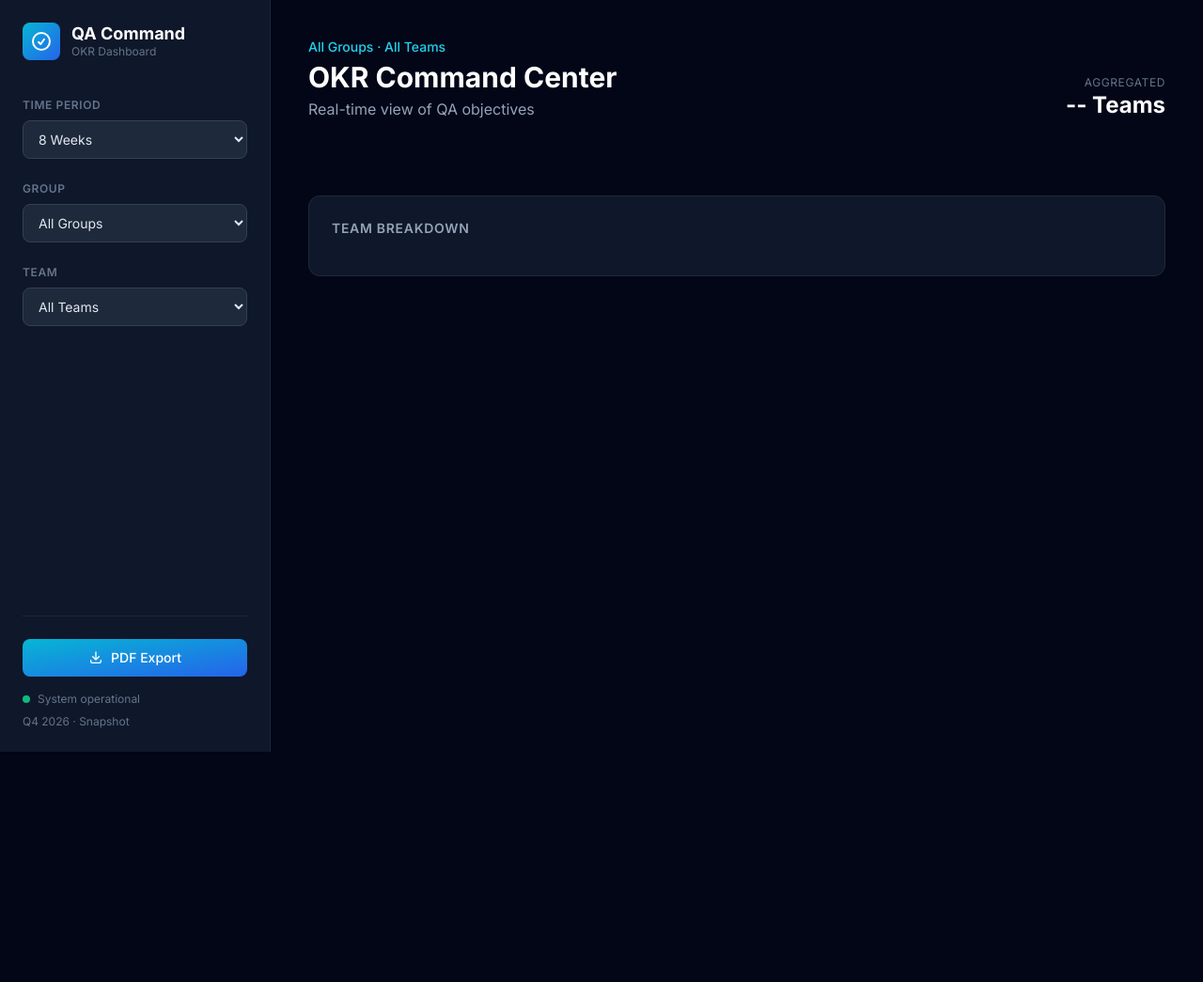
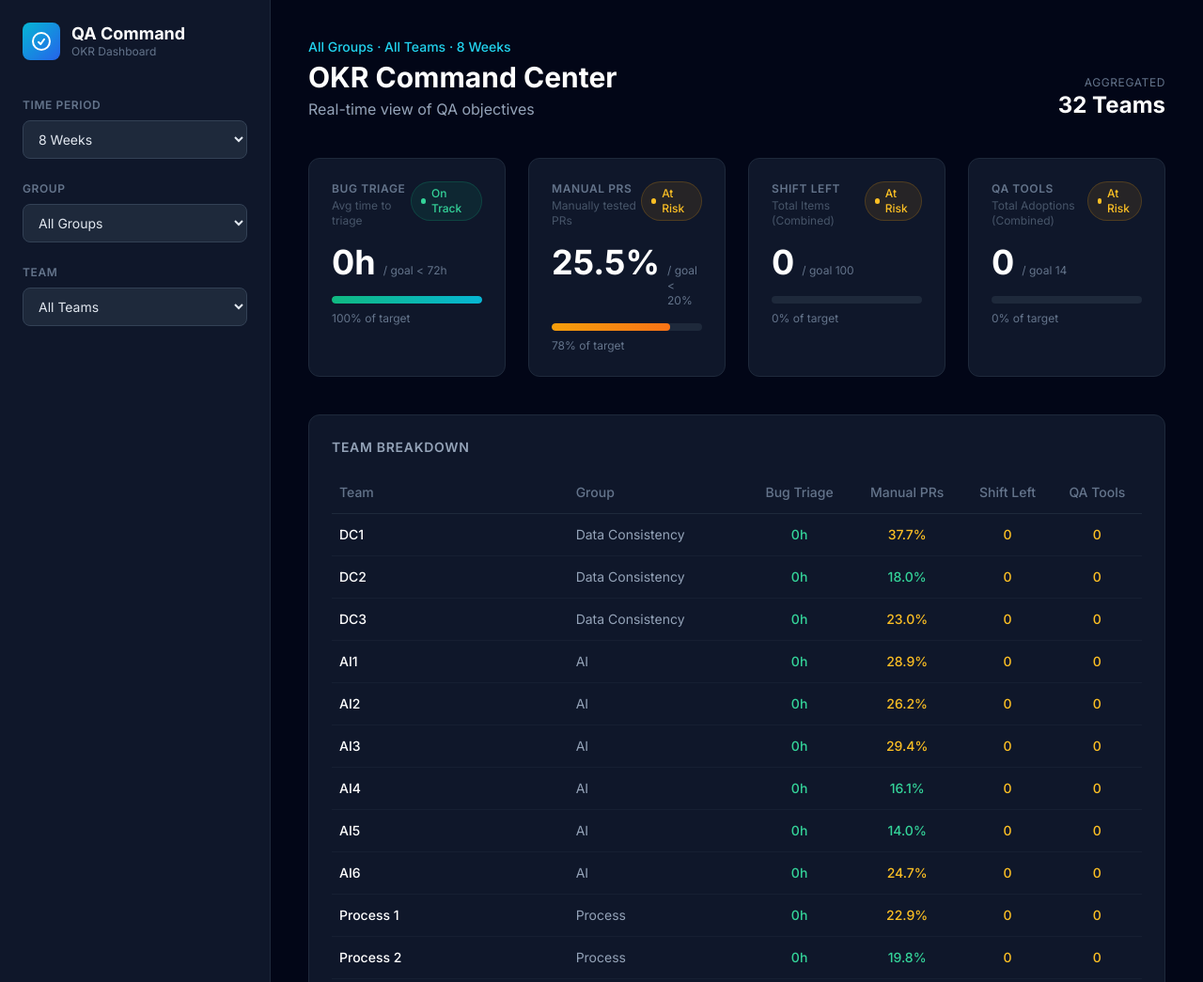
Before and after one commit to asaundersqa/qa-okr-dashboard, a plain HTML site: page index.html in a window 1280 px wide. Shown: the top 1045 px of the page at 94% size. Before the commit the page ends 800 px from the top, so only its background shows below. Drawn offline with nearby package versions, Linux system fonts and the light colour scheme.

Commit message:
Update index.html

```diff
--- a/index.html
+++ b/index.html
@@ -101,7 +101,7 @@
       <div class="overflow-x-auto">
         <table class="w-full text-sm">
           <thead>
-            <tr class="text-left text-slate-500 border-b border-slate-800" id="tableHeader">
+            <tr id="tableHeader" class="text-left text-slate-500 border-b border-slate-800">
               </tr>
           </thead>
           <tbody id="teamTable"></tbody>
@@ -143,6 +143,7 @@ const teamSelect = document.getElementById('teamSelect');
 const kpiGrid = document.getElementById('kpiGrid');
 const scopeBadge = document.getElementById('scopeBadge');
 const teamCount = document.getElementById('teamCount');
+const tableHeader = document.getElementById('tableHeader');
 const teamTable = document.getElementById('teamTable');
 const exportPdfBtn = document.getElementById('exportPdfBtn');
 
@@ -221,7 +222,6 @@ function renderKPIs() {
 
   kpiGrid.innerHTML = '';
   kpis.forEach(kpi => {
-    // Logic: Hide Shift Left and QA Tools if we are filtered
     if (isFiltered && (kpi.key === 'shiftLeft' || kpi.key === 'qaTools')) return;
 
     const value = aggregate(teams, kpi);
@@ -230,4 +230,99 @@ function renderKPIs() {
     const onTrack = status === 'on';
 
     const badge = onTrack
-      ? '<span class="inline-flex items-center gap-1.5 px-2.5 py-1 rounded-full bg-emerald-500/10 text-emerald-400 text-xs font
+      ? '<span class="inline-flex items-center gap-1.5 px-2.5 py-1 rounded-full bg-emerald-500/10 text-emerald-400 text-xs font-medium border border-emerald-500/20"><span class="w-1.5 h-1.5 bg-emerald-400 rounded-full"></span>On Track</span>'
+      : '<span class="inline-flex items-center gap-1.5 px-2.5 py-1 rounded-full bg-amber-500/10 text-amber-400 text-xs font-medium border border-amber-500/20"><span class="w-1.5 h-1.5 bg-amber-400 rounded-full"></span>At Risk</span>';
+
+    const barColor = onTrack ? 'bg-gradient-to-r from-emerald-500 to-cyan-500' : 'bg-gradient-to-r from-amber-500 to-orange-500';
+    const goalText = kpi.type === 'lower' ? `< ${kpi.goal}${kpi.unit}` : `${kpi.goal}${kpi.unit}`;
+
+    kpiGrid.innerHTML += `
+      <div class="bg-slate-900 border border-slate-800 rounded-xl p-6">
+        <div class="flex justify-between items-start mb-4">
+          <div>
+            <p class="text-xs font-semibold uppercase tracking-wider text-slate-500">${kpi.name}</p>
+            <p class="text-xs text-slate-600 mt-0.5">${kpi.desc}</p>
+          </div>
+          ${badge}
+        </div>
+        <div class="flex items-baseline gap-2 mb-4">
+          <span class="text-4xl font-bold text-white">${formatValue(kpi, value)}</span>
+          <span class="text-xs text-slate-500">/ goal ${goalText}</span>
+        </div>
+        <div class="w-full h-2 bg-slate-800 rounded-full overflow-hidden">
+          <div class="progress-bar h-full ${barColor} rounded-full" style="width: ${pct}%"></div>
+        </div>
+        <p class="text-xs text-slate-500 mt-2">${pct.toFixed(0)}% of target</p>
+      </div>
+    `;
+  });
+}
+
+function renderTable() {
+  const teams = getSelectedTeams();
+  const isFiltered = groupSelect.value !== 'all' || teamSelect.value !== 'all';
+
+  // Update Header Row
+  tableHeader.innerHTML = `
+    <th class="py-3 px-2 font-medium">Team</th>
+    <th class="py-3 px-2 font-medium">Group</th>
+    <th class="py-3 px-2 font-medium text-center">Bug Triage</th>
+    <th class="py-3 px-2 font-medium text-center">Manual PRs</th>
+    ${!isFiltered ? '<th class="py-3 px-2 font-medium text-center">Shift Left</th>' : ''}
+    ${!isFiltered ? '<th class="py-3 px-2 font-medium text-center">QA Tools</th>' : ''}
+  `;
+
+  // Render Rows
+  teamTable.innerHTML = teams.map(t => {
+    const d = dashboardData[t] || { bugTriage: 0, manualPRs: 0, shiftLeft: 0, qaTools: 0 };
+    const cell = (kpi, val) => {
+      const ok = statusFor(kpi, val) === 'on';
+      const color = ok ? 'text-emerald-400' : 'text-amber-400';
+      return `<td class="py-3 px-2 ${color} font-medium text-center">${formatValue(kpi, val)}</td>`;
+    };
+    return `
+      <tr class="border-b border-slate-800/50 hover:bg-slate-800/30">
+        <td class="py-3 px-2 text-white font-medium">${t}</td>
+        <td class="py-3 px-2 text-slate-400">${teamToGroup[t] || 'N/A'}</td>
+        ${cell(kpis[0], d.bugTriage)}
+        ${cell(kpis[1], d.manualPRs)}
+        ${!isFiltered ? cell(kpis[2], d.shiftLeft) : ''}
+        ${!isFiltered ? cell(kpis[3], d.qaTools) : ''}
+      </tr>
+    `;
+  }).join('');
+}
+
+function updateHeader() {
+  const g = groupSelect.value, t = teamSelect.value;
+  const teams = getSelectedTeams();
+  const periodLabel = periodSelect.options[periodSelect.selectedIndex].text;
+  scopeBadge.textContent = `${g === 'all' ? 'All Groups' : g} · ${t === 'all' ? 'All Teams' : t} · ${periodLabel}`;
+  teamCount.textContent = `${teams.length} Team${teams.length !== 1 ? 's' : ''}`;
+}
+
+function refresh() {
+  updateHeader();
+  renderKPIs();
+  renderTable();
+}
+
+periodSelect.addEventListener('change', fetchCSVData);
+groupSelect.addEventListener('change', () => { updateTeamDropdown(); refresh(); });
+teamSelect.addEventListener('change', refresh);
+
+exportPdfBtn.addEventListener('click', () => {
+  const element = document.getElementById('mainContent');
+  html2pdf().set({
+    margin: 0.3, filename: 'QA-OKR-Report.pdf',
+    image: { type: 'jpeg', quality: 0.98 },
+    html2canvas: { scale: 2, backgroundColor: '#020617' },
+    jsPDF: { unit: 'in', format: 'a3', orientation: 'landscape' }
+  }).from(element).save();
+});
+
+updateTeamDropdown();
+fetchCSVData();
+</script>
+</body>
+</html>
```
